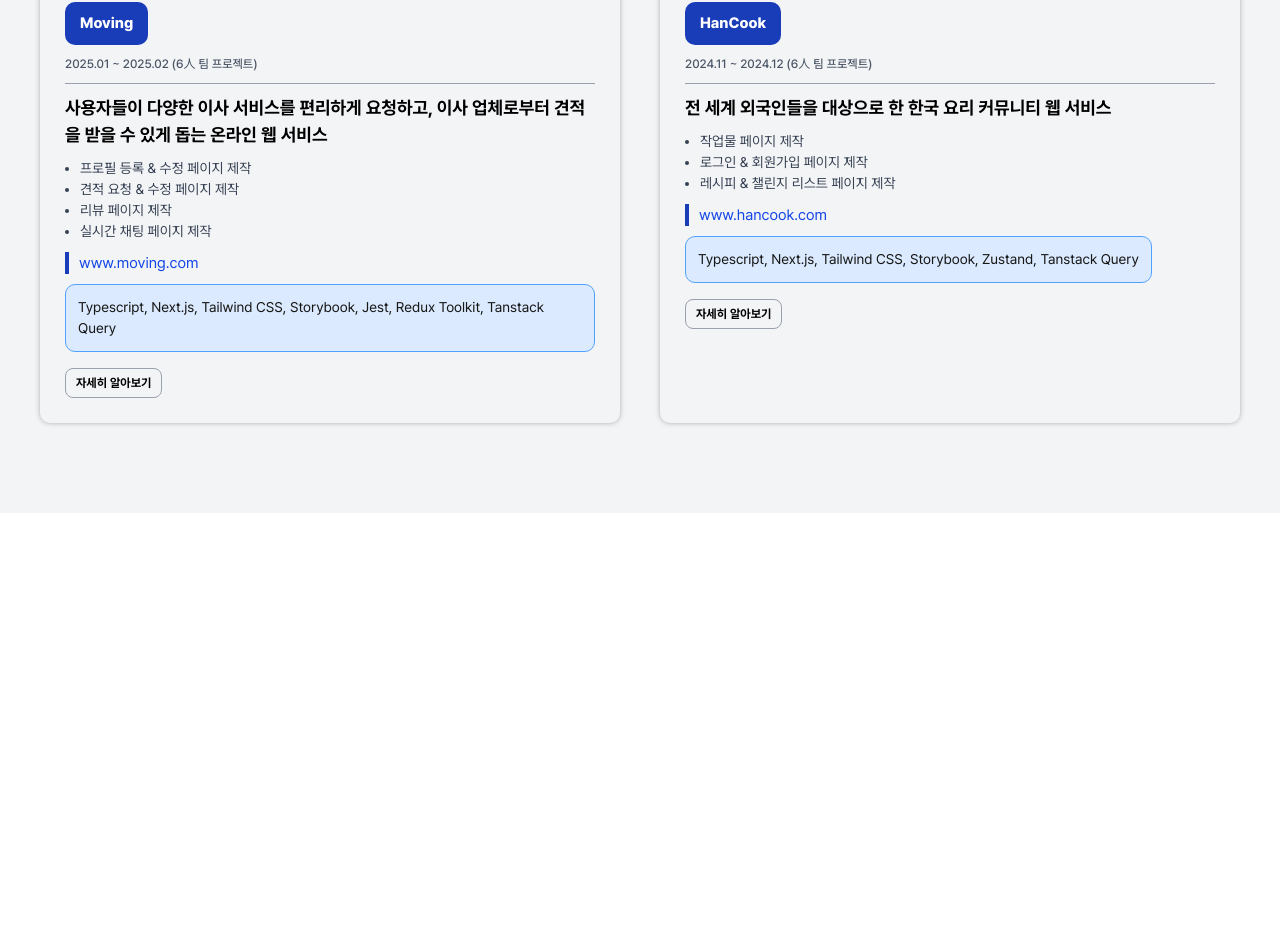
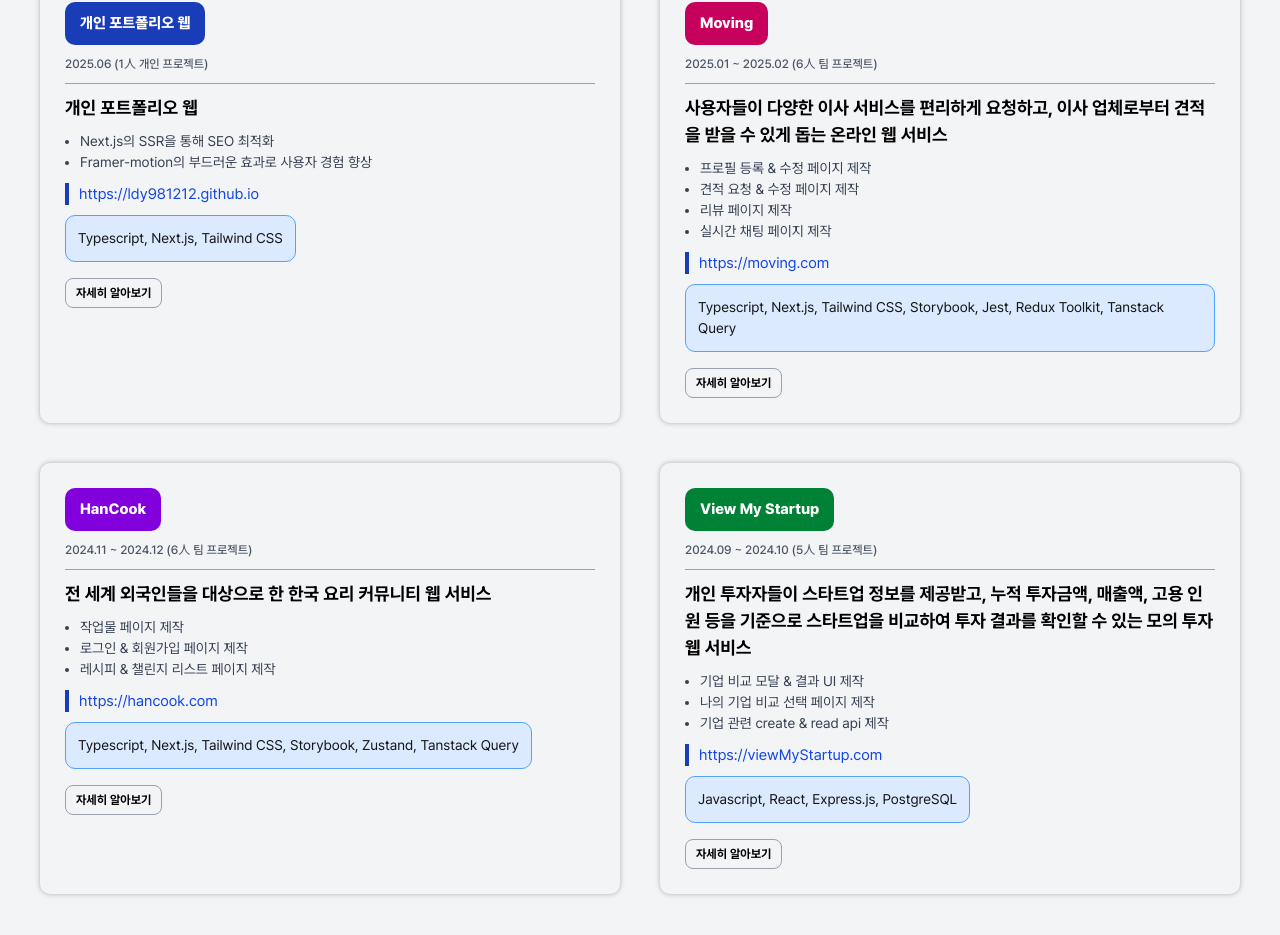
Before and after one commit to LDY981212/LDY981212.github.io, a Next.js app: page / in a window 1280 px wide. Shown: the part 1914-2849 px from the top of the page. Before the commit the page ends 2427 px from the top, so only its background shows below. Built offline with nearby package versions, Linux system fonts and the light colour scheme.

Commit message:
Fix: shuffle bg color of project title

```diff
--- a/src/components/Project.tsx
+++ b/src/components/Project.tsx
@@ -17,9 +17,19 @@ export default function Project({ projectRef }: ProjectProps) {
   const [colorMap, setColorMap] = useState<{ [key: string]: string }>({});
 
   useEffect(() => {
+    const shuffleArray = (array: string[]) => {
+      const shuffled = [...array];
+      for (let i = shuffled.length - 1; i > 0; i--) {
+        const j = Math.floor(Math.random() * (i + 1));
+        [shuffled[i], shuffled[j]] = [shuffled[j], shuffled[i]];
+      }
+      return shuffled;
+    };
+
+    const shuffledColors = shuffleArray(bgColors);
     const newMap: { [key: string]: string } = {};
-    projectItems.forEach((item) => {
-      newMap[item.id] = bgColors[Math.floor(Math.random() * bgColors.length)];
+    projectItems.forEach((item, index) => {
+      newMap[item.id] = shuffledColors[index % shuffledColors.length];
     });
     setColorMap(newMap);
   }, []);
@@ -69,7 +79,9 @@ export default function Project({ projectRef }: ProjectProps) {
                   ))}
                 </ul>
                 <a
-                  href="www.moving.com"
+                  target="_blank"
+                  rel="noopener noreferrer"
+                  href={projectItem.link}
                   className="text-[1.5rem] text-blue-700 border-l-[0.4rem] pl-[1rem] border-blue-800"
                 >
                   {projectItem.link}
--- a/src/constants/projectItems.ts
+++ b/src/constants/projectItems.ts
@@ -3,6 +3,18 @@ import { ProjectItems } from "@/interfaces/ProjectInterface";
 const projectItems: ProjectItems[] = [
   {
     id: "1",
+    title: "개인 포트폴리오 웹",
+    created: "2025.06 (1人 개인 프로젝트)",
+    subTitle: "개인 포트폴리오 웹",
+    content: [
+      "Next.js의 SSR을 통해 SEO 최적화",
+      "Framer-motion의 부드러운 효과로 사용자 경험 향상",
+    ],
+    stack: ["Typescript", "Next.js", "Tailwind CSS"],
+    link: "https://ldy981212.github.io",
+  },
+  {
+    id: "2",
     title: "Moving",
     created: "2025.01 ~ 2025.02 (6人 팀 프로젝트)",
     subTitle:
@@ -22,10 +34,10 @@ const projectItems: ProjectItems[] = [
       "Redux Toolkit",
       "Tanstack Query",
     ],
-    link: "www.moving.com",
+    link: "https://moving.com",
   },
   {
-    id: "2",
+    id: "3",
     title: "HanCook",
     created: "2024.11 ~ 2024.12 (6人 팀 프로젝트)",
     subTitle: "전 세계 외국인들을 대상으로 한 한국 요리 커뮤니티 웹 서비스",
@@ -42,7 +54,21 @@ const projectItems: ProjectItems[] = [
       "Zustand",
       "Tanstack Query",
     ],
-    link: "www.hancook.com",
+    link: "https://hancook.com",
+  },
+  {
+    id: "4",
+    title: "View My Startup",
+    created: "2024.09 ~ 2024.10 (5人 팀 프로젝트)",
+    subTitle:
+      "개인 투자자들이 스타트업 정보를 제공받고, 누적 투자금액, 매출액, 고용 인원 등을 기준으로 스타트업을 비교하여 투자 결과를 확인할 수 있는 모의 투자 웹 서비스",
+    content: [
+      "기업 비교 모달 & 결과 UI 제작",
+      "나의 기업 비교 선택 페이지 제작",
+      "기업 관련 create & read api 제작",
+    ],
+    stack: ["Javascript", "React", "Express.js", "PostgreSQL"],
+    link: "https://viewMyStartup.com",
   },
 ];
 
```
